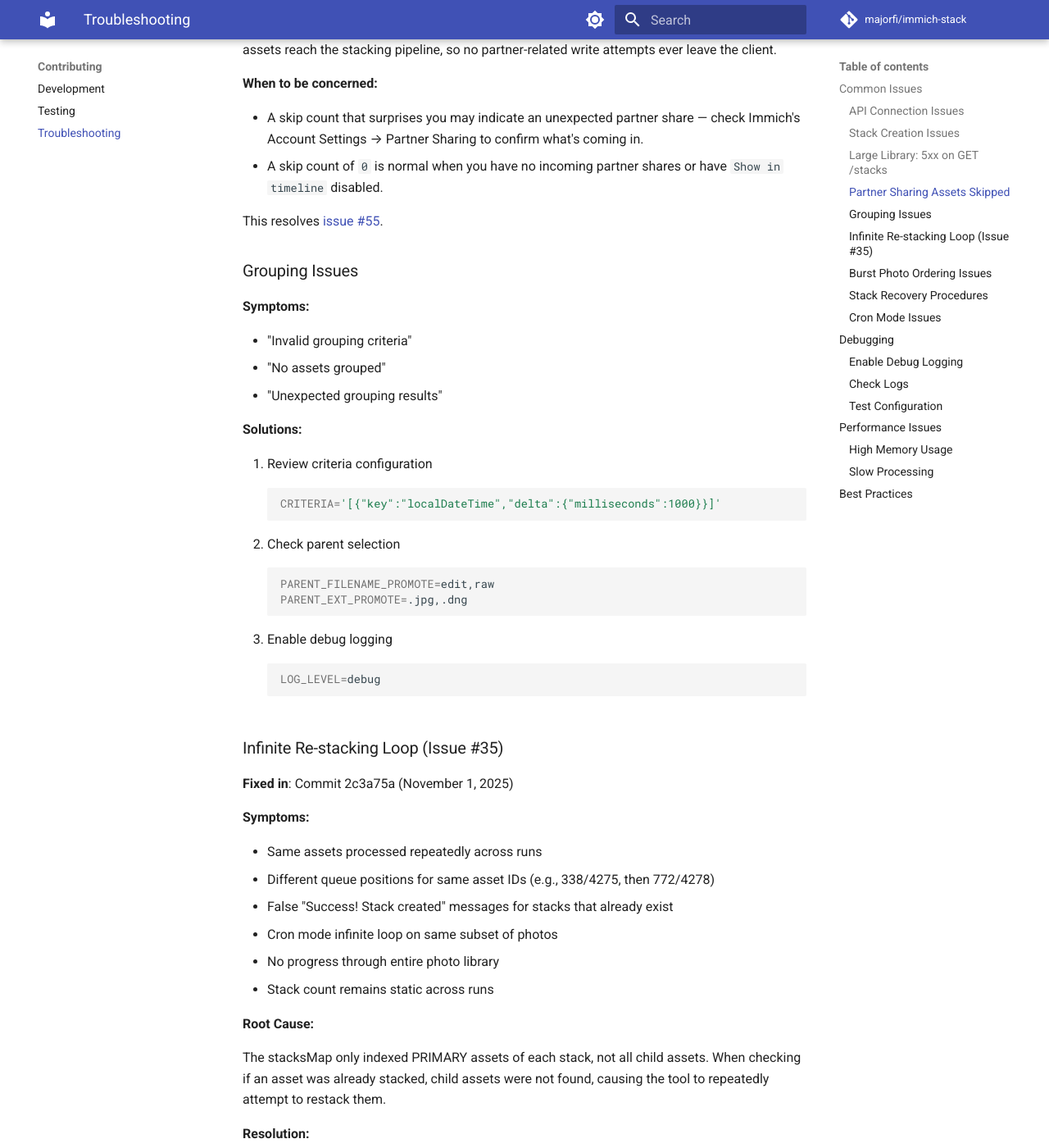
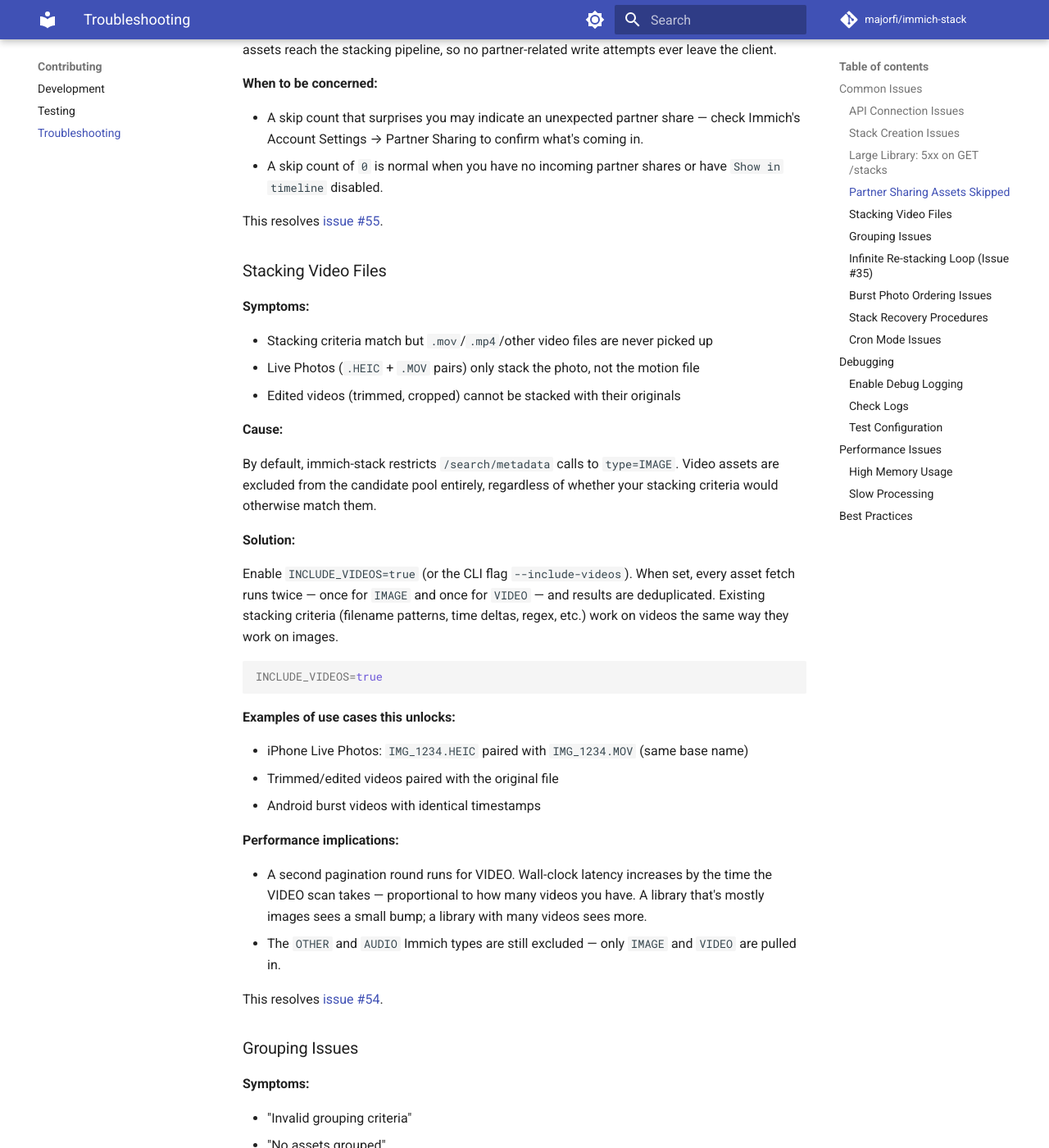
Before and after one commit to Majorfi/immich-stack, an MkDocs documentation site: the page built from docs/troubleshooting.md, in a window 1280 px wide and 1400 px high, scrolled down 3003 px. Shown: the whole window at 82% size. Built offline with MkDocs 1.6.1 and Material for MkDocs 9.7.7, drawn with Linux system fonts in a browser that asks for light colours; comment, search, counter and statistics services are not loaded.

Commit message:
document video stacking feature and configuration
Add new troubleshooting section explaining video file stacking use cases (Live Photos, trimmed videos, burst videos) and performance implications. Document INCLUDE_VIDEOS flag, explain the dual-pass pagination mechanism, and reference issue #54.

Change-Type: docs
Scope: troubleshooting

````diff
--- a/docs/troubleshooting.md
+++ b/docs/troubleshooting.md
@@ -130,6 +130,47 @@
 timeline` disabled.
 
 This resolves [issue #55](https://github.com/Majorfi/immich-stack/issues/55).
+
+### Stacking Video Files
+
+**Symptoms:**
+
+- Stacking criteria match but `.mov`/`.mp4`/other video files are never picked up
+- Live Photos (`.HEIC` + `.MOV` pairs) only stack the photo, not the motion file
+- Edited videos (trimmed, cropped) cannot be stacked with their originals
+
+**Cause:**
+
+By default, immich-stack restricts `/search/metadata` calls to `type=IMAGE`. Video assets
+are excluded from the candidate pool entirely, regardless of whether your stacking criteria
+would otherwise match them.
+
+**Solution:**
+
+Enable `INCLUDE_VIDEOS=true` (or the CLI flag `--include-videos`). When set, every asset
+fetch runs twice — once for `IMAGE` and once for `VIDEO` — and results are deduplicated.
+Existing stacking criteria (filename patterns, time deltas, regex, etc.) work on videos
+the same way they work on images.
+
+```sh
+INCLUDE_VIDEOS=true
+```
+
+**Examples of use cases this unlocks:**
+
+- iPhone Live Photos: `IMG_1234.HEIC` paired with `IMG_1234.MOV` (same base name)
+- Trimmed/edited videos paired with the original file
+- Android burst videos with identical timestamps
+
+**Performance implications:**
+
+- A second pagination round runs for VIDEO. Wall-clock latency increases by the time the
+  VIDEO scan takes — proportional to how many videos you have. A library that's mostly
+  images sees a small bump; a library with many videos sees more.
+- The `OTHER` and `AUDIO` Immich types are still excluded — only `IMAGE` and `VIDEO` are
+  pulled in.
+
+This resolves [issue #54](https://github.com/Majorfi/immich-stack/issues/54).
 
 ### Grouping Issues
 
````
